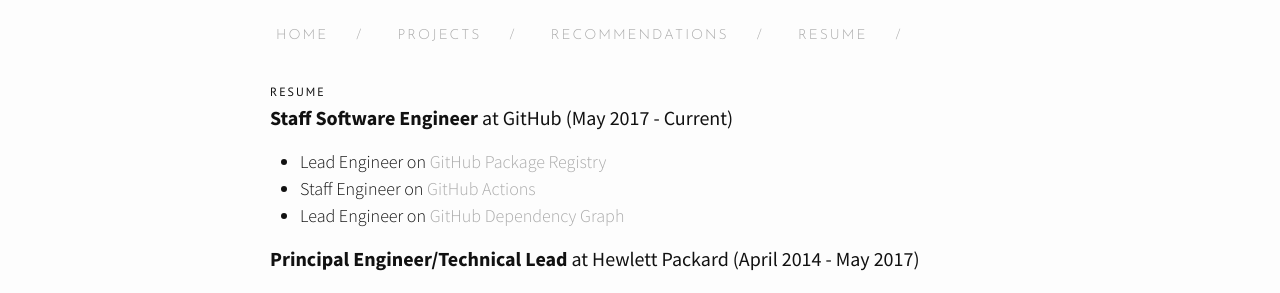
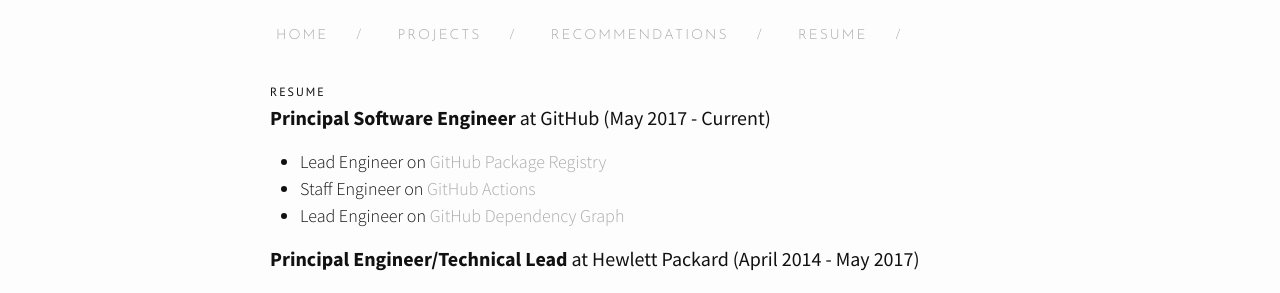
Before and after one commit to Phanatic/phanatic.github.io, a Jekyll site: the page built from resume.md, in a window 1280 px wide. Shown: the part 226-519 px from the top of the page. Built offline with Jekyll 4.4.1, drawn with Linux system fonts in a browser that asks for light colours; nearby versions of some CDN libraries; emoji names are drawn with the system emoji font; comment, search, counter and statistics services are not loaded.

Commit message:
Update title

```diff
--- a/resume.md
+++ b/resume.md
@@ -3,7 +3,7 @@ layout: page
 title : Resume
 permalink: /resume/
 ---
-#### **Staff Software Engineer** at GitHub (May 2017 - Current)
+#### **Principal Software Engineer** at GitHub (May 2017 - Current)
 * Lead Engineer on [GitHub Package Registry](https://youtu.be/N_-Cu9_2YAA)
 * Staff Engineer on [GitHub Actions](https://developer.github.com/actions/)
 * Lead Engineer on [GitHub Dependency Graph](https://help.github.com/en/articles/listing-the-packages-that-a-repository-depends-on)
```
